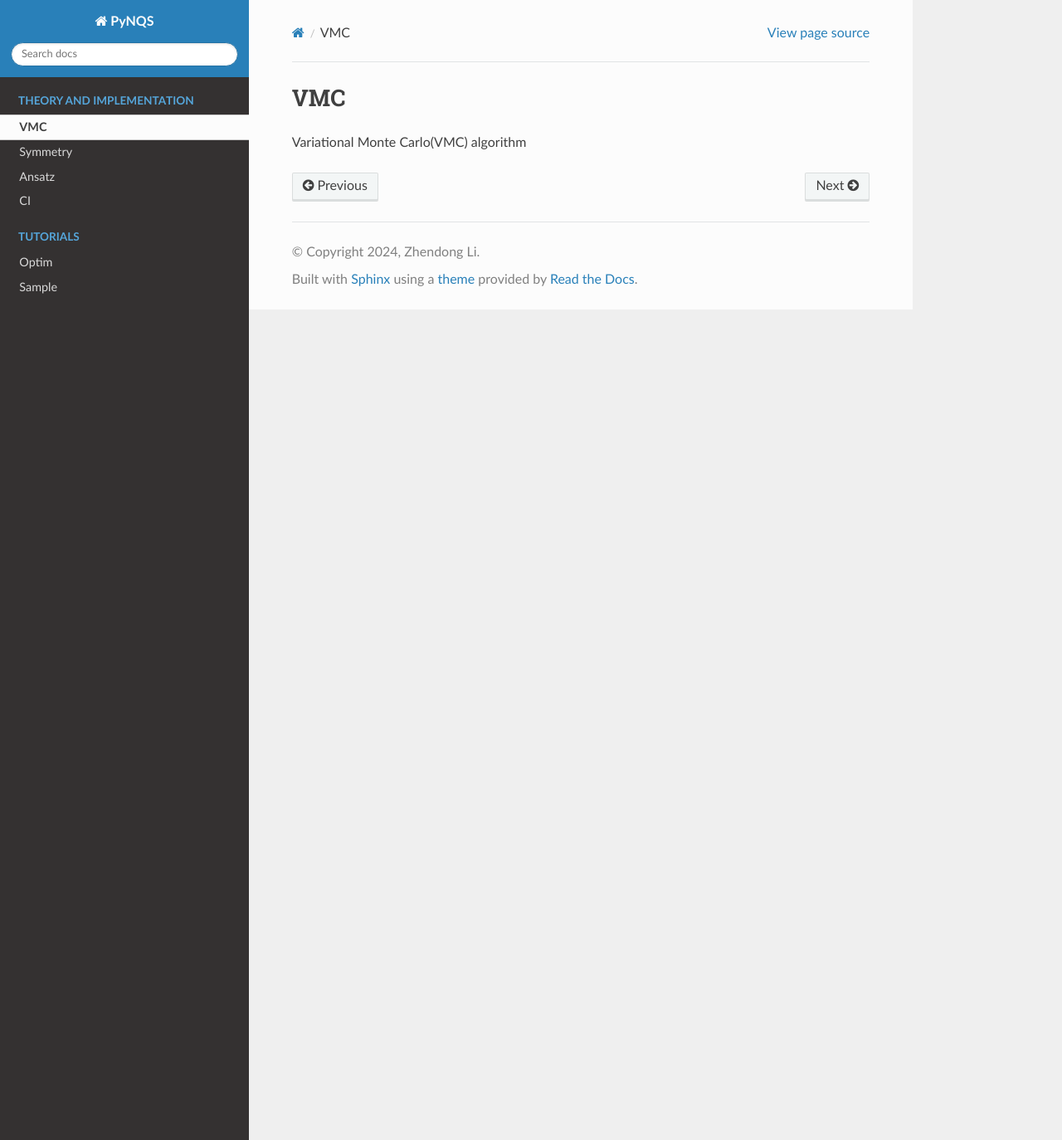
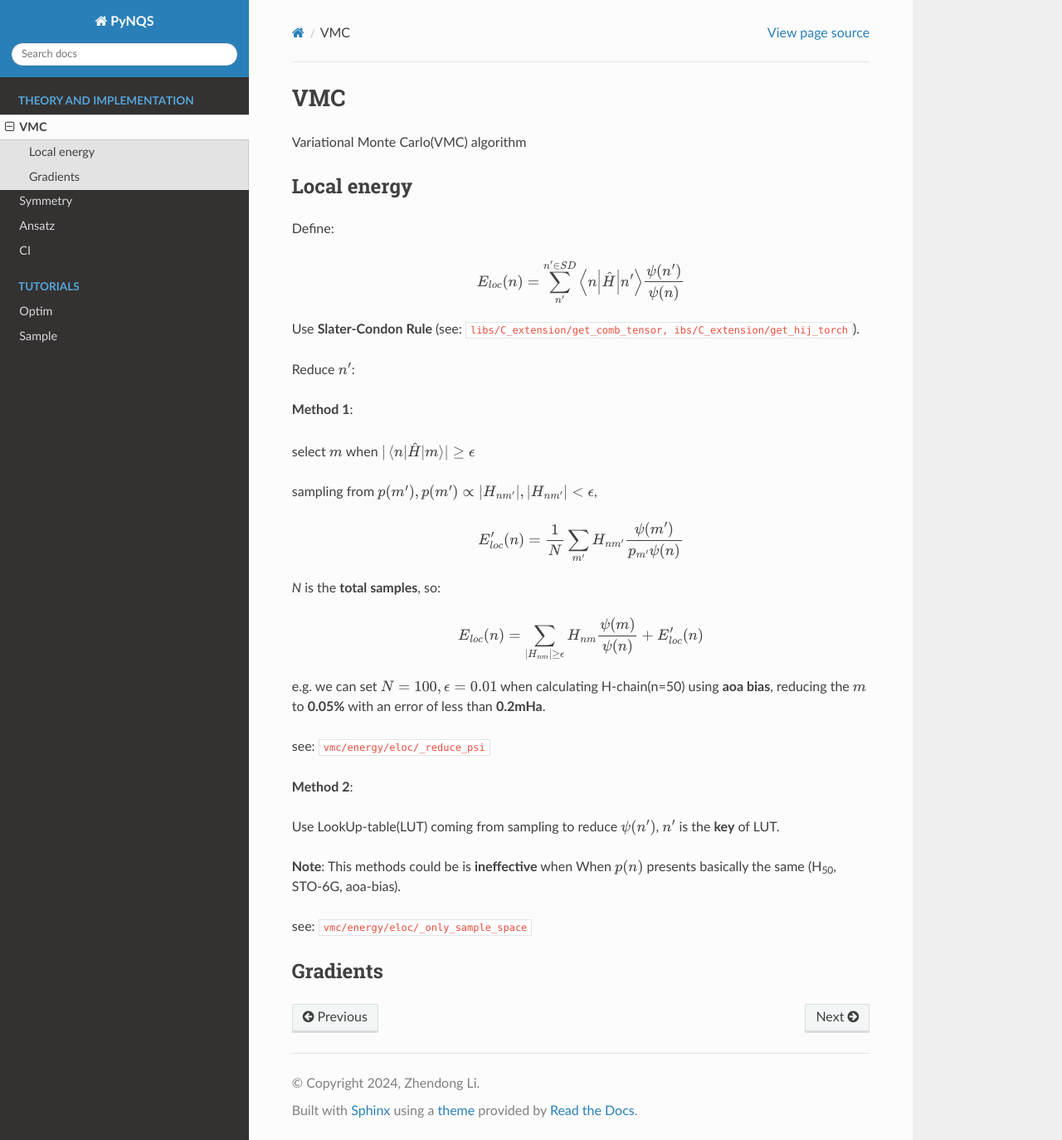
Before and after one commit to Quantum-Chemistry-Group-BNU/PyNQS, a Sphinx documentation site: the page built from docs/source/methods/vmc.rst, in a window 1280 px wide and 1374 px high. Shown: the whole window at 83% size. Built offline with Sphinx 7.4.7 and the Read the Docs theme 2.0.0, drawn with Linux system fonts in a browser that asks for light colours.

Commit message:
update source/methods/vmc

```diff
--- a/docs/source/methods/vmc.rst
+++ b/docs/source/methods/vmc.rst
@@ -3,3 +3,52 @@ VMC
 ###
 
 Variational Monte Carlo(VMC) algorithm
+
+
+------------
+Local energy
+------------
+
+Define:
+
+.. math::
+    E_{loc}(n) = \sum_{n^{\prime}}^{n^{\prime} \in SD}
+    \Braket{n|\hat{H}|n^{\prime}}\frac{\psi(n^{\prime})}{\psi(n)}
+
+Use **Slater-Condon Rule** (see: ``libs/C_extension/get_comb_tensor, ibs/C_extension/get_hij_torch``).
+
+Reduce :math:`n^{\prime}`:
+
+**Method 1**:
+
+select :math:`m` when :math:`|\braket{n|\hat{H}|m}| \geq \epsilon`
+
+sampling from :math:`p(m^{\prime}), p(m^{\prime}) \propto |H_{nm^{\prime}}|, |H_{nm^{\prime}}| \lt \epsilon`,
+
+.. math::
+    E_{loc}^{\prime}(n) = \frac{1}{N}\sum_{m^{\prime}}H_{nm^{\prime}}
+    \frac{\psi(m^{\prime})}{p_{m^{\prime}}\psi{(n)}}
+
+*N* is the **total samples**, so:
+
+.. math::
+    E_{loc}(n) = \sum_{|H_{nm}| \geq \epsilon} H_{nm}\frac{\psi(m)}{\psi(n)} +
+        E_{loc}^{\prime}(n)
+
+e.g. we can set :math:`N = 100, \epsilon = 0.01` when calculating H-chain(n=50) using **aoa bias**,
+reducing the :math:`m` to **0.05%** with an error of less than **0.2mHa**.
+
+see: ``vmc/energy/eloc/_reduce_psi``
+
+**Method 2**:
+
+Use LookUp-table(LUT) coming from sampling to reduce :math:`\psi(n^{\prime})`, :math:`n^{\prime}` is the **key** of LUT.
+
+**Note**: This methods could be is **ineffective** when When :math:`p(n)` presents basically the same
+(H\ :sub:`50`\, STO-6G, aoa-bias).
+
+see:  ``vmc/energy/eloc/_only_sample_space``
+
+---------
+Gradients
+---------
```
